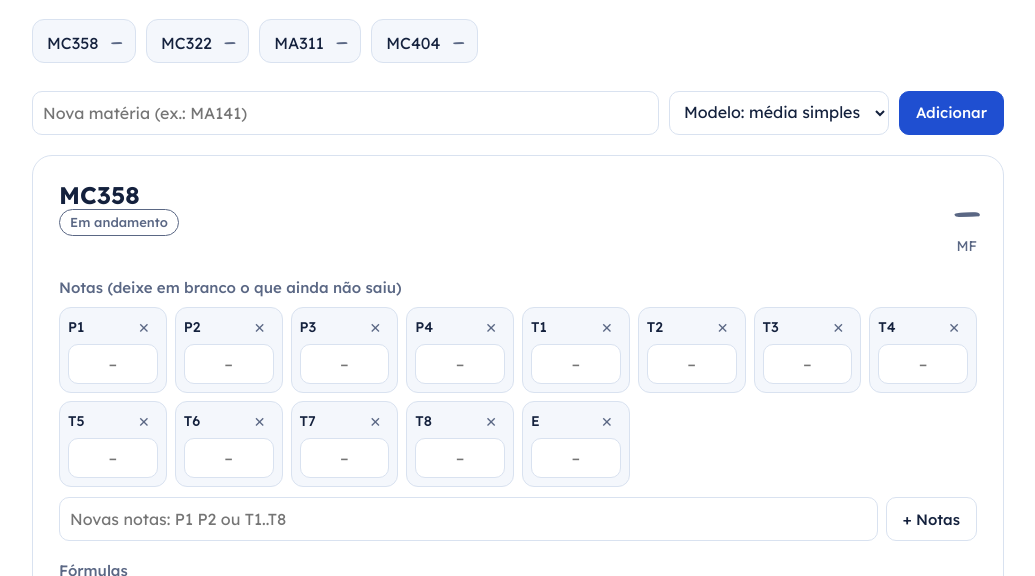
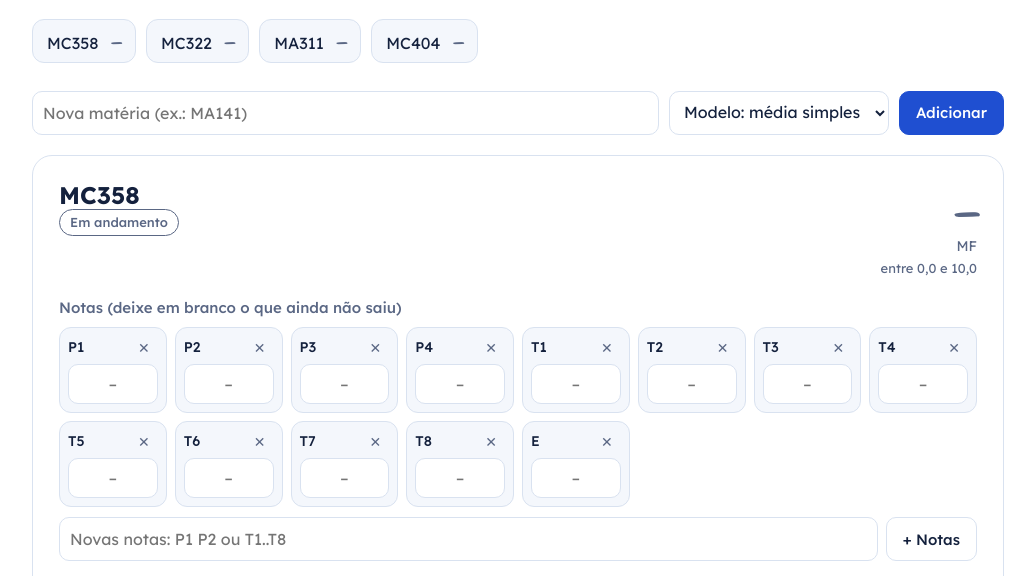
Before and after one commit to adriann-engcomp/minhas-notas, a plain HTML site: page index.html in a window 1280 px wide. Shown: the part 185-761 px from the top of the page, without its empty margins (122-1157 px from the left). Drawn offline with Linux system fonts and the light colour scheme.

Commit message:
Mostra a faixa possível da média e a nota necessária sem exame (1.5)

```diff
--- a/index.html
+++ b/index.html
@@ -119,7 +119,7 @@ details li{margin:4px 0}
       <input type="file" id="importFile" accept="application/json,.json" hidden>
     </div>
   </details>
-  <p class="na" style="font-size:13px;margin:18px 0 0">Versão 1.4</p>
+  <p class="na" style="font-size:13px;margin:18px 0 0">Versão 1.5</p>
 </main>
 <div class="toast" id="toast"><span id="toastMsg"></span><button id="undo" type="button">Desfazer</button></div>
 
@@ -267,7 +267,7 @@ function compute(s,fill){
   function get(name){
     const k=K(name);
     if(forms.has(k))return calc(forms.get(k));
-    if(vars.has(k)){const v=vars.get(k).v;return v==null?(fill!=null?fill:MISS):v}
+    if(vars.has(k)){const x=vars.get(k),v=x.v;return v==null?(fill==null?MISS:typeof fill==='function'?fill(x):fill):v}
     throw Error(`“${name}” não existe. Crie uma nota ou fórmula com esse nome.`);
   }
   function calc(i){
@@ -282,17 +282,34 @@ function compute(s,fill){
   const li=s.forms.length-1;
   return{res,errs,final:li>=0&&res[li]!==MISS&&res[li]!=null&&!errs[li]?res[li]:null};
 }
+/* nota de exame: tratada à parte (quem não faz exame fica com E = 0, como nos critérios da Unicamp) */
+const ehExame=x=>['e','exame','ex'].includes(K(x.n));
 function need(s){
-  if(!s.vars.some(x=>x.v==null)||!s.forms.length)return'';
-  const f=v=>compute(s,v).final,hi=s.max,lo=0;
-  const fl=f(lo),fh=f(hi);
-  if(fh==null)return'';
-  const name=s.forms[s.forms.length-1].n||'nota final';
-  if(fl!=null&&fl>=s.pass-1e-9)return`Você já garantiu ${esc(name)} ≥ ${fmt(s.pass)}, mesmo tirando zero no que falta.`;
-  if(fh<s.pass-1e-9)return`Mesmo tirando ${fmt(hi)} em tudo que falta, ${esc(name)} não chega a ${fmt(s.pass)}.`;
-  let a=lo,b=hi;for(let i=0;i<40;i++){const m=(a+b)/2,v=f(m);if(v!=null&&v>=s.pass-1e-9)b=m;else a=m}
-  const miss=s.vars.filter(x=>x.v==null).map(x=>esc(x.n));
-  return`Para ${esc(name)} chegar a ${fmt(s.pass)}, você precisa de <b>${fmt(Math.ceil(b*100)/100)}</b> em média nas notas que faltam (${miss.length>6?miss.slice(0,6).join(', ')+'…':miss.join(', ')}).`;
+  const falta=s.vars.filter(x=>x.v==null);
+  if(!falta.length||!s.forms.length||compute(s).final!=null)return'';
+  const name=esc(s.forms[s.forms.length-1].n||'nota final'),P=s.pass,hi=s.max,ok=v=>v!=null&&v>=P-1e-9;
+  const reg=falta.filter(x=>!ehExame(x)),ex=falta.filter(ehExame);
+  const lista=a=>{const n=a.map(x=>esc(x.n));return n.length>6?n.slice(0,6).join(', ')+'…':n.join(', ')};
+  const busca=f=>{let a=0,b=hi;for(let i=0;i<40;i++){const m=(a+b)/2;if(ok(f(m)))b=m;else a=m}return fmt(Math.ceil(b*100)/100)};
+  const semEx=ex.length?' sem exame':'';
+  if(reg.length){
+    const g=x=>compute(s,v=>ehExame(v)?0:x).final;
+    if(g(hi)==null)return'';
+    if(ok(g(0)))return`Você já garantiu ${name} ≥ ${fmt(P)}${semEx}, mesmo tirando zero em ${lista(reg)}.`;
+    if(ok(g(hi)))return`Para passar${semEx}, você precisa de <b>${busca(g)}</b> ${reg.length>1?'em média em':'em'} ${lista(reg)}.`;
+    const comEx=ex.length&&ok(compute(s,hi).final);
+    return`Mesmo tirando ${fmt(hi)} em ${lista(reg)}, ${name} não chega a ${fmt(P)}${semEx}.`+(ex.length?(comEx?' Ainda dá para passar com o exame.':' Nem com o exame.'):'');
+  }
+  const e=x=>compute(s,x).final;
+  if(e(hi)==null)return'';
+  if(!ok(e(hi)))return`Mesmo tirando ${fmt(hi)} no exame, ${name} não chega a ${fmt(P)}.`;
+  return`Para ${name} chegar a ${fmt(P)}, você precisa de <b>${busca(e)}</b> no exame (${lista(ex)}).`;
+}
+/* pior e melhor caso da nota final enquanto faltam notas: tudo que falta = 0 ou = nota máxima */
+function faixa(s,c){
+  if(c.final!=null)return'';
+  const lo=compute(s,0).final,hi=compute(s,s.max).final;
+  return lo==null||hi==null?'':`entre ${fmt(lo)} e ${fmt(hi)}`;
 }
 function status(s,v){
   if(v==null)return['Em andamento','na'];
@@ -308,7 +325,7 @@ function render(){
     sums.push(`<a class="chip" href="#m${s.id}"><span>${esc(s.name)}</span><b class="${cl==='ok'?'ok':cl==='bad'?'bad':'na'}">${fmt(c.final)}</b></a>`);
     return`<article class="card" id="m${s.id}" data-id="${s.id}">
       <div class="head"><div><h2>${esc(s.name)}</h2><span class="tag ${cl}">${t}</span></div>
-        <div class="final"><b class="${cl==='ok'?'ok':cl==='na'?'na':'bad'}">${fmt(c.final)}</b><span class="na" style="font-size:14px">${esc(s.forms[li]?.n||'Final')}</span></div></div>
+        <div class="final"><b class="${cl==='ok'?'ok':cl==='na'?'na':'bad'}">${fmt(c.final)}</b><span class="na" style="font-size:14px">${esc(s.forms[li]?.n||'Final')}</span><span class="na faixa" style="font-size:13px;display:block">${faixa(s,c)}</span></div></div>
       <section><h3>Notas (deixe em branco o que ainda não saiu)</h3>
         <div class="vars">${s.vars.map((x,i)=>`<div class="var" data-i="${i}"><label for="v${s.id}_${i}">${esc(x.n)}<button class="x" data-act="delV" aria-label="Remover ${esc(x.n)}">✕</button></label>
           <input id="v${s.id}_${i}" data-f="v" inputmode="text" autocomplete="off" autocorrect="off" autocapitalize="off" spellcheck="false" value="${x.v==null?'':String(x.v).replace('.',',')}" placeholder="–"></div>`).join('')||'<span class="na">Nenhuma nota ainda.</span>'}</div>
@@ -371,6 +388,7 @@ function refresh(s){
   const c=compute(s),[t,cl]=status(s,c.final),nd=need(s),cor=cl==='ok'?'ok':cl==='na'?'na':'bad';
   const tag=card.querySelector('.head .tag');tag.className='tag '+cl;tag.textContent=t;
   const fin=card.querySelector('.final b');fin.className=cor;fin.textContent=fmt(c.final);
+  card.querySelector('.final .faixa').textContent=faixa(s,c);
   card.querySelectorAll('.forms .f').forEach(row=>{
     const i=+row.dataset.i;row.querySelector('output').textContent=c.errs[i]?'!':fmt(c.res[i]===undefined||c.res[i]===MISS?null:c.res[i]);
     let er=row.querySelector('.err');
--- a/sw.js
+++ b/sw.js
@@ -1,5 +1,5 @@
 // Service worker: guarda o app e as fontes para funcionar offline
-const CACHE = "notas-5e7eff334d";
+const CACHE = "notas-7af83cd9f4";
 const ARQUIVOS = ["./", "index.html", "manifest.webmanifest", "icon-192.png", "icon-512.png"];
 self.addEventListener("install", e => {
   e.waitUntil(caches.open(CACHE).then(c => c.addAll(ARQUIVOS)).then(() => self.skipWaiting()));
```
